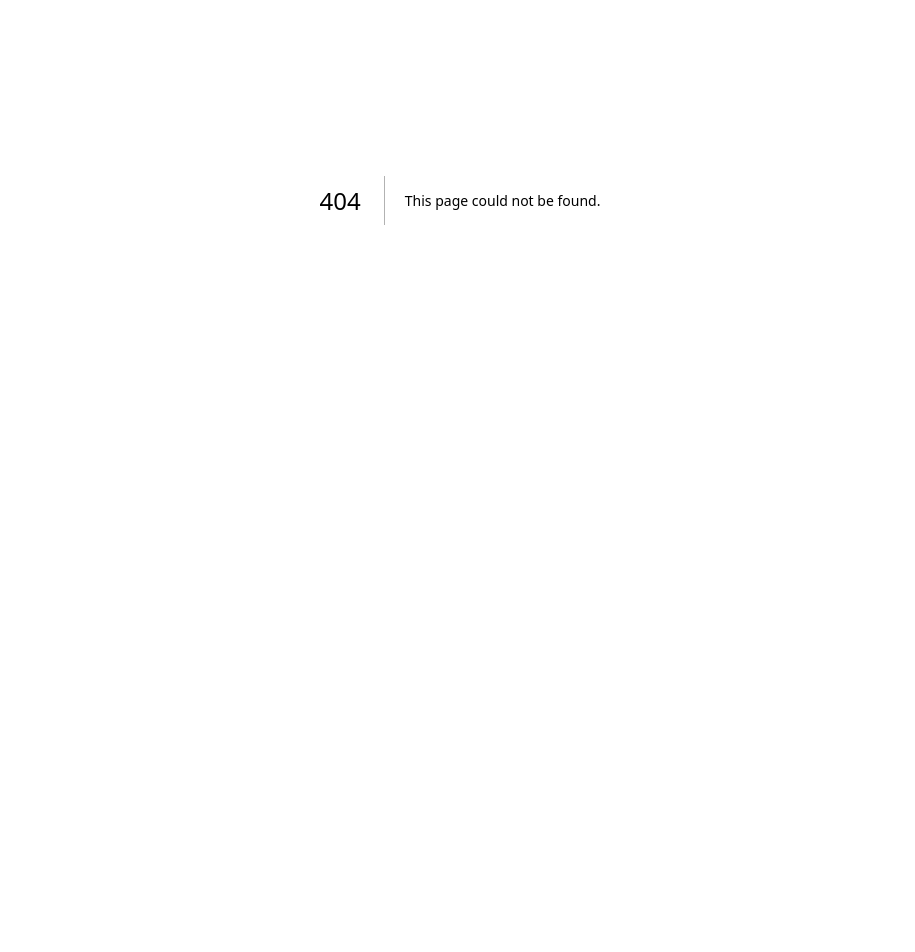
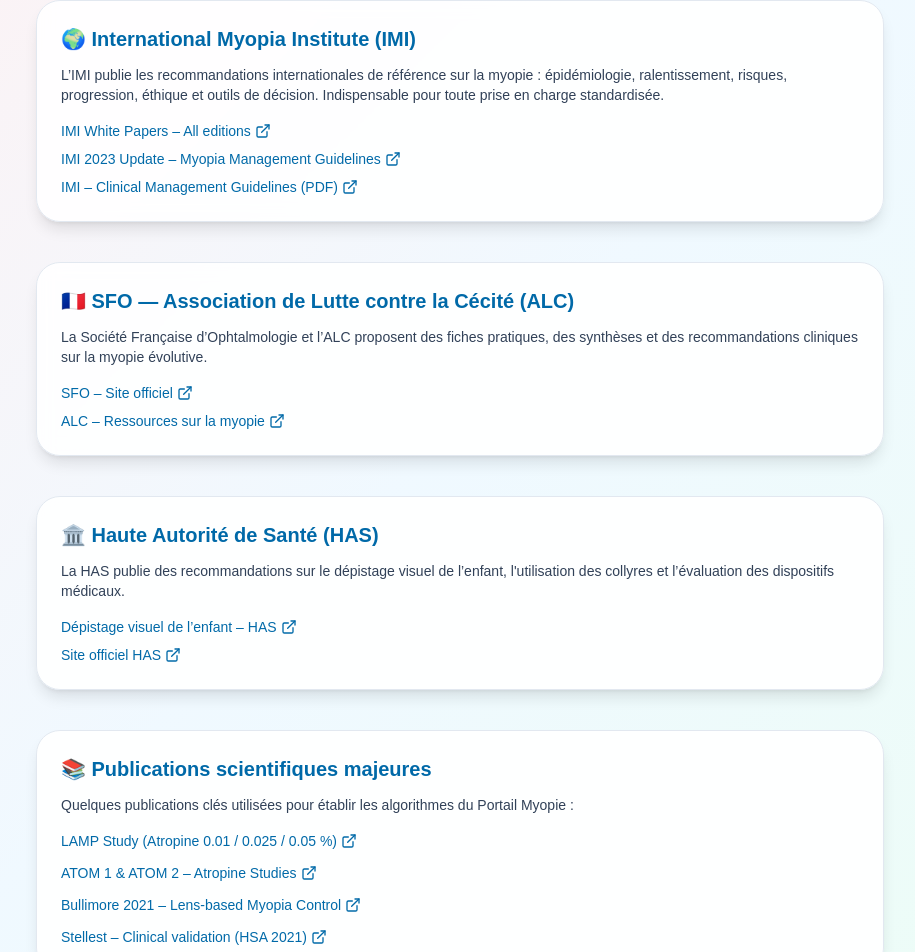
Before and after one commit to Ophtanass/myopie-web, a Next.js app: page /documentation in a window 1280 px wide. Before the commit this address had no page. Shown: the part 200-1152 px from the top of the page, without its empty margins (180-1095 px from the left). Before the commit the page ends 800 px from the top, so only its background shows below. Built offline with nearby package versions, Linux system fonts and the light colour scheme.

Commit message:
Create documentation.tsx

```diff
--- /dev/null
+++ b/pages/documentation.tsx
@@ -0,0 +1,202 @@
+import React from "react";
+import Link from "next/link";
+import { ExternalLink, Book, FileSearch } from "lucide-react";
+
+export default function Documentation() {
+  return (
+    <main className="min-h-screen bg-gradient-to-br from-rose-50 via-sky-50 to-emerald-50 text-slate-800">
+      <div className="mx-auto max-w-4xl px-6 py-12">
+
+        {/* HEADER */}
+        <header className="mb-10">
+          <h1 className="text-3xl font-bold tracking-tight text-slate-900 flex items-center gap-3">
+            <Book className="h-8 w-8 text-sky-600" />
+            Documentation & Recommandations
+          </h1>
+
+          <p className="text-slate-600 text-sm max-w-xl mt-2 leading-relaxed">
+            Sélection des sources scientifiques essentielles pour la prise en charge de la
+            myopie évolutive : IMI, SFO-ALC, HAS, publications internationales, arbres
+            décisionnels et consensus.
+          </p>
+        </header>
+
+        {/* SECTION — IMI */}
+        <section className="mb-10 bg-white/90 border border-slate-200 p-6 rounded-3xl shadow-lg backdrop-blur-sm">
+          <h2 className="text-xl font-semibold text-sky-700 mb-3">
+            🌍 International Myopia Institute (IMI)
+          </h2>
+
+          <p className="text-sm text-slate-700 mb-4">
+            L’IMI publie les recommandations internationales de référence sur la myopie :
+            épidémiologie, ralentissement, risques, progression, éthique et outils de
+            décision. Indispensable pour toute prise en charge standardisée.
+          </p>
+
+          <ul className="space-y-2 text-sm text-slate-700">
+            <li>
+              <a
+                href="https://myopiainstitute.org/imi-white-papers/"
+                target="_blank"
+                className="text-sky-700 hover:underline flex items-center gap-1"
+              >
+                IMI White Papers – All editions <ExternalLink className="h-4 w-4" />
+              </a>
+            </li>
+
+            <li>
+              <a
+                href="https://myopiainstitute.org/imi-2023-white-papers/"
+                target="_blank"
+                className="text-sky-700 hover:underline flex items-center gap-1"
+              >
+                IMI 2023 Update – Myopia Management Guidelines <ExternalLink className="h-4 w-4" />
+              </a>
+            </li>
+
+            <li>
+              <a
+                href="https://myopiainstitute.org/wp-content/uploads/2023/02/IMI-Clinical-Management-Guidelines.pdf"
+                target="_blank"
+                className="text-sky-700 hover:underline flex items-center gap-1"
+              >
+                IMI – Clinical Management Guidelines (PDF) <ExternalLink className="h-4 w-4" />
+              </a>
+            </li>
+          </ul>
+        </section>
+
+        {/* SECTION — SFO / ALC */}
+        <section className="mb-10 bg-white/90 border border-slate-200 p-6 rounded-3xl shadow-lg backdrop-blur-sm">
+          <h2 className="text-xl font-semibold text-sky-700 mb-3">
+            🇫🇷 SFO — Association de Lutte contre la Cécité (ALC)
+          </h2>
+
+          <p className="text-sm text-slate-700 mb-4">
+            La Société Française d’Ophtalmologie et l’ALC proposent des fiches pratiques,
+            des synthèses et des recommandations cliniques sur la myopie évolutive.
+          </p>
+
+          <ul className="space-y-2 text-sm text-slate-700">
+            <li>
+              <a
+                href="https://www.sfo-online.fr/"
+                target="_blank"
+                className="text-sky-700 hover:underline flex items-center gap-1"
+              >
+                SFO – Site officiel <ExternalLink className="h-4 w-4" />
+              </a>
+            </li>
+
+            <li>
+              <a
+                href="https://www.alc-france.org/myopie/"
+                target="_blank"
+                className="text-sky-700 hover:underline flex items-center gap-1"
+              >
+                ALC – Ressources sur la myopie <ExternalLink className="h-4 w-4" />
+              </a>
+            </li>
+          </ul>
+        </section>
+
+        {/* SECTION — HAS */}
+        <section className="mb-10 bg-white/90 border border-slate-200 p-6 rounded-3xl shadow-lg backdrop-blur-sm">
+          <h2 className="text-xl font-semibold text-sky-700 mb-3">
+            🏛️ Haute Autorité de Santé (HAS)
+          </h2>
+
+          <p className="text-sm text-slate-700 mb-4">
+            La HAS publie des recommandations sur le dépistage visuel de l’enfant,
+            l'utilisation des collyres et l’évaluation des dispositifs médicaux.
+          </p>
+
+          <ul className="space-y-2 text-sm text-slate-700">
+            <li>
+              <a
+                href="https://www.has-sante.fr/jcms/c_2956519/fr/depistage-des-troubles-visuels-chez-l-enfant"
+                target="_blank"
+                className="text-sky-700 hover:underline flex items-center gap-1"
+              >
+                Dépistage visuel de l’enfant – HAS <ExternalLink className="h-4 w-4" />
+              </a>
+            </li>
+
+            <li>
+              <a
+                href="https://www.has-sante.fr/"
+                target="_blank"
+                className="text-sky-700 hover:underline flex items-center gap-1"
+              >
+                Site officiel HAS <ExternalLink className="h-4 w-4" />
+              </a>
+            </li>
+          </ul>
+        </section>
+
+        {/* SECTION — Publications scientifiques majeures */}
+        <section className="mb-10 bg-white/90 border border-slate-200 p-6 rounded-3xl shadow-lg backdrop-blur-sm">
+          <h2 className="text-xl font-semibold text-sky-700 mb-3">
+            📚 Publications scientifiques majeures
+          </h2>
+
+          <p className="text-sm text-slate-700 mb-4">
+            Quelques publications clés utilisées pour établir les algorithmes du Portail Myopie :
+          </p>
+
+          <ul className="space-y-3 text-sm text-slate-700">
+            <li>
+              <a
+                href="https://pubmed.ncbi.nlm.nih.gov/36913649/"
+                target="_blank"
+                className="text-sky-700 hover:underline flex items-center gap-1"
+              >
+                LAMP Study (Atropine 0.01 / 0.025 / 0.05 %) <ExternalLink className="h-4 w-4" />
+              </a>
+            </li>
+
+            <li>
+              <a
+                href="https://pubmed.ncbi.nlm.nih.gov/26071705/"
+                target="_blank"
+                className="text-sky-700 hover:underline flex items-center gap-1"
+              >
+                ATOM 1 & ATOM 2 – Atropine Studies <ExternalLink className="h-4 w-4" />
+              </a>
+            </li>
+
+            <li>
+              <a
+                href="https://pubmed.ncbi.nlm.nih.gov/33479061/"
+                target="_blank"
+                className="text-sky-700 hover:underline flex items-center gap-1"
+              >
+                Bullimore 2021 – Lens-based Myopia Control <ExternalLink className="h-4 w-4" />
+              </a>
+            </li>
+
+            <li>
+              <a
+                href="https://pubmed.ncbi.nlm.nih.gov/35352631/"
+                target="_blank"
+                className="text-sky-700 hover:underline flex items-center gap-1"
+              >
+                Stellest – Clinical validation (HSA 2021) <ExternalLink className="h-4 w-4" />
+              </a>
+            </li>
+          </ul>
+        </section>
+
+        {/* RETOUR */}
+        <div className="text-center mt-8">
+          <Link
+            href="/pro"
+            className="inline-flex items-center justify-center rounded-full border border-sky-600 px-4 py-2 text-sm text-sky-700 hover:bg-sky-600 hover:text-white transition"
+          >
+            ← Retour à l’espace professionnels
+          </Link>
+        </div>
+      </div>
+    </main>
+  );
+}
```
